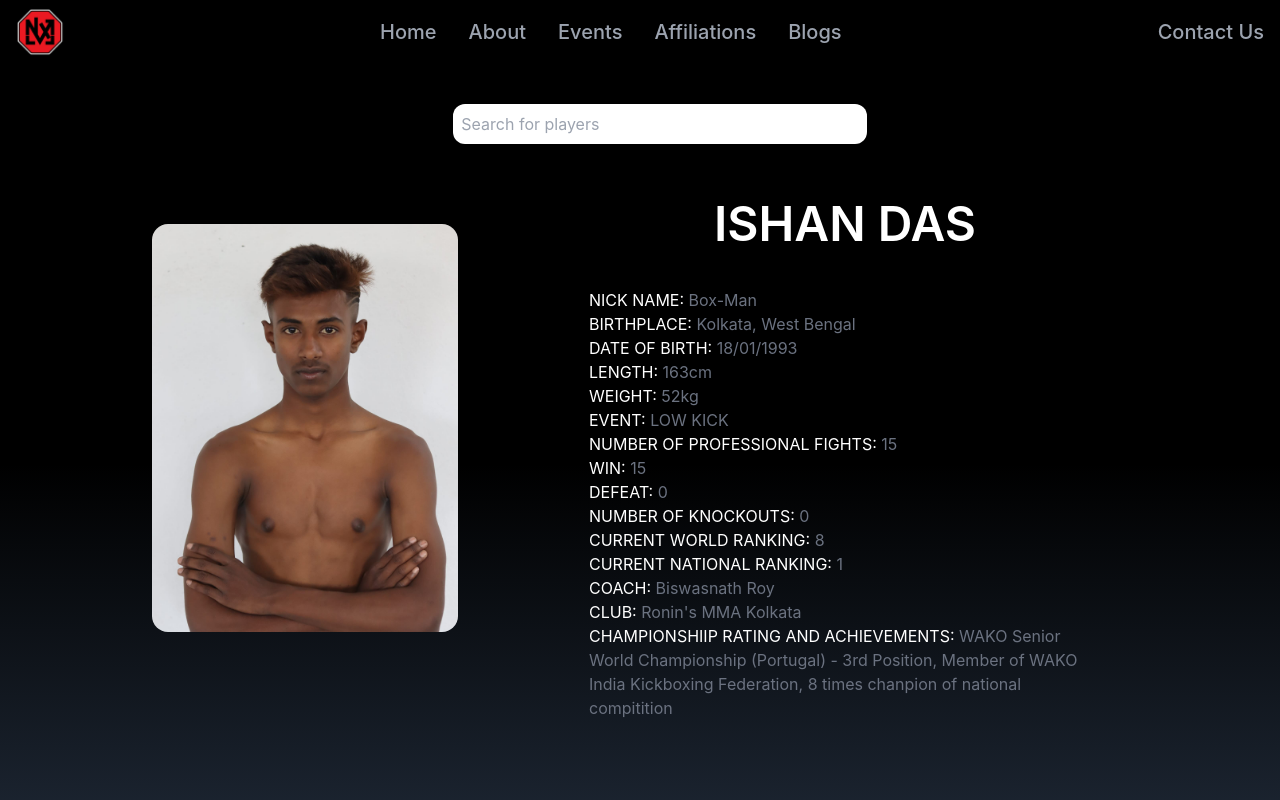
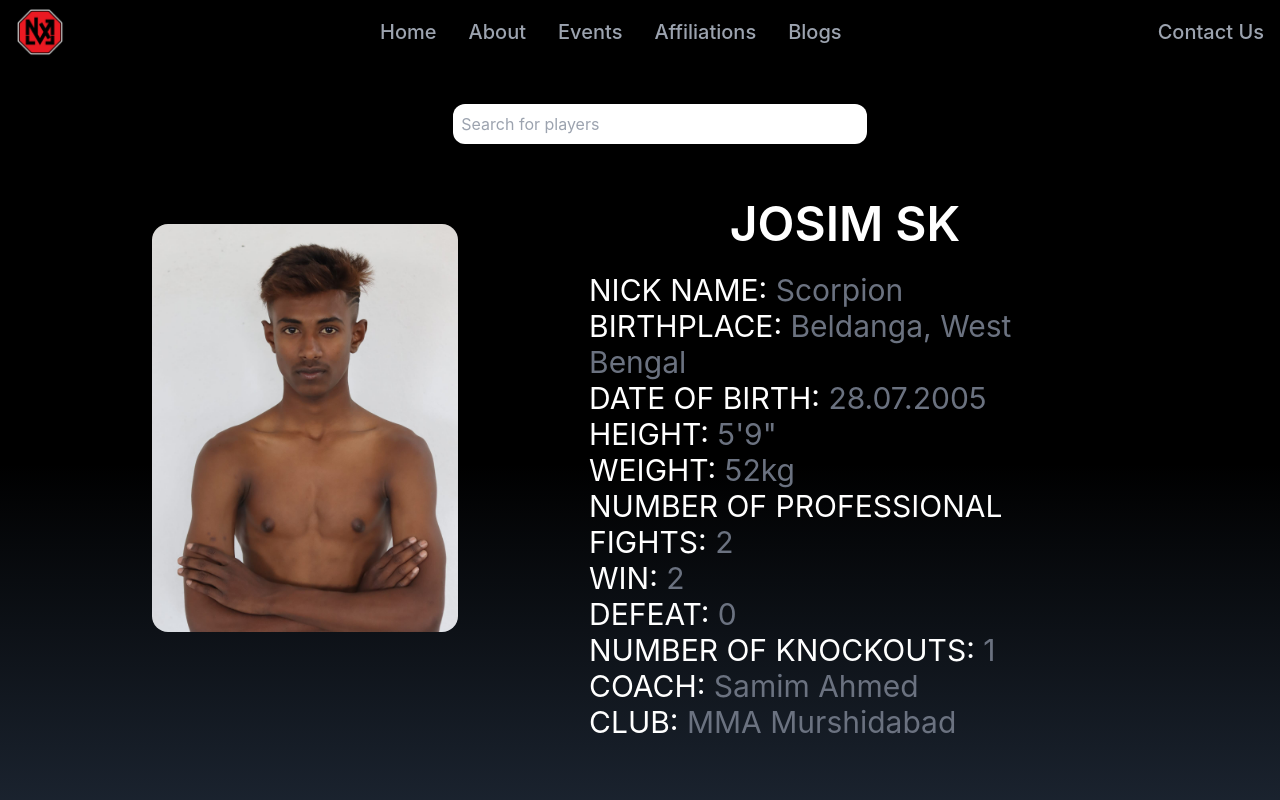
Before and after one commit to Debdip2003/MMA-Website, a React (Create React App) app: page /Players in a window 1280 px wide. Shown: the top 800 px of the page. Built offline with nearby package versions, Linux system fonts and the light colour scheme.

Commit message:
further changes

```diff
--- a/src/components/AboutUsSection.jsx
+++ b/src/components/AboutUsSection.jsx
@@ -1,5 +1,5 @@
 import React from "react";
-import aboutpageImage4 from "..//assests/aboutpageImage4.jpg";
+import aboutpageImage5 from "..//assests/aboutpageImage5.jpg"
 
 const AboutUsSection = () => {
   return (
@@ -8,7 +8,7 @@ const AboutUsSection = () => {
         <div className="mx-auto flex flex-col items-center justify-between h-full px-10 md:flex-row">
           <div className="md:h-full md:w-1/2 flex items-center justify-center">
             <img
-              src={aboutpageImage4}
+              src={aboutpageImage5}
               alt="aboutPage"
               className="rounded-2xl grayscale w-full md:w-[95%] hover:cursor-pointer hover:grayscale-0 hover:scale-105 duration-200"
             />
--- a/src/components/PlayerDetailsSection.jsx
+++ b/src/components/PlayerDetailsSection.jsx
@@ -18,24 +18,19 @@ const PlayerDetailsSection = () => {
                 <img src={player} alt='aboutPage' className='rounded-2xl size-[68%]' />
             </div>
             <div className='flex flex-col items-center  h-full pr-20 w-full'>
-                <h2 className=' text-5xl font-semibold text-white max-w-lg flex items-center'>ISHAN DAS</h2>
-                <div className='text-gray-500 py-4 max-w-lg flex flex-col justify-start mt-6'>
-                   <p><span className="text-white">NICK NAME:</span> Box-Man</p>
-                   <p><span className="text-white">BIRTHPLACE:</span> Kolkata, West Bengal</p>
-                   <p><span className="text-white">DATE OF BIRTH:</span> 18/01/1993</p>
-                   <p><span className="text-white">LENGTH:</span> 163cm</p>
+                <h2 className=' text-5xl font-semibold text-white max-w-lg flex items-center'>JOSIM SK</h2>
+                <div className='text-gray-500 py-4 max-w-lg flex flex-col justify-start mt-2 text-3xl'>
+                   <p><span className="text-white">NICK NAME:</span> Scorpion</p>
+                   <p><span className="text-white">BIRTHPLACE:</span> Beldanga, West Bengal</p>
+                   <p><span className="text-white">DATE OF BIRTH:</span> 28.07.2005</p>
+                   <p><span className="text-white">HEIGHT:</span> 5'9"</p>
                    <p><span className="text-white">WEIGHT:</span> 52kg</p>
-                   <p><span className="text-white">EVENT:</span> LOW KICK</p>
-                   <p><span className="text-white">NUMBER OF PROFESSIONAL FIGHTS:</span> 15</p>
-                   <p><span className="text-white">WIN:</span> 15</p>
+                   <p><span className="text-white">NUMBER OF PROFESSIONAL FIGHTS:</span> 2</p>
+                   <p><span className="text-white">WIN:</span> 2</p>
                    <p><span className="text-white">DEFEAT:</span> 0</p>
-                   <p><span className="text-white">NUMBER OF KNOCKOUTS:</span> 0</p>
-                   <p><span className="text-white">CURRENT WORLD RANKING:</span> 8</p>
-                   <p><span className="text-white">CURRENT NATIONAL RANKING:</span> 1</p>
-                   <p><span className="text-white">COACH:</span> Biswasnath Roy</p>
-                   <p><span className="text-white">CLUB:</span> Ronin's MMA Kolkata</p>
-                   <p><span className="text-white">CHAMPIONSHIIP RATING AND ACHIEVEMENTS:</span> WAKO Senior World Championship (Portugal) - 3rd Position, Member of WAKO India Kickboxing Federation, 8 times chanpion of national compitition </p>
-
+                   <p><span className="text-white">NUMBER OF KNOCKOUTS:</span> 1</p>
+                   <p><span className="text-white">COACH:</span> Samim Ahmed</p>
+                   <p><span className="text-white">CLUB:</span> MMA Murshidabad</p>
                 </div>
             </div>
         </div>
```
